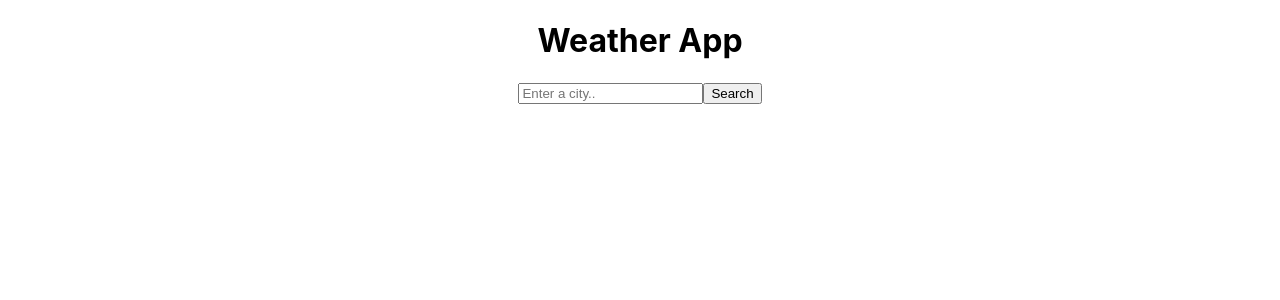
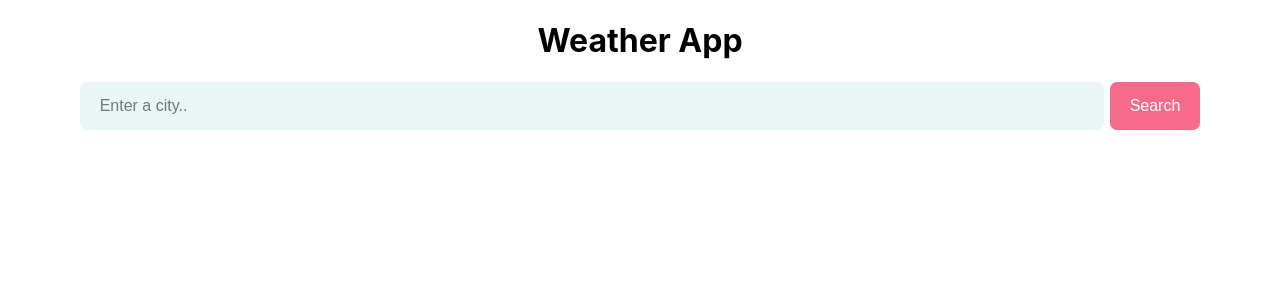
Before and after one commit to melania7730/react-weather-app-week4homework, a React (Create React App) app: page / in a window 1280 px wide. Shown: the top 300 px of the page. Built offline with nearby package versions, Linux system fonts and the light colour scheme.

Commit message:
Added Search css file

```diff
--- a/src/App.js
+++ b/src/App.js
@@ -9,5 +9,4 @@ function App() {
     </div>
   );
 }
-
 export default App;
--- /dev/null
+++ b/src/Search.css
@@ -0,0 +1,17 @@
+.form-city {
+  background-color: #eaf6f6;
+  border: none;
+  border-radius: 7px;
+  width: 80%;
+  padding: 15px 20px;
+  font-size: 16px;
+}
+.form-button {
+  background-color: #f76b8a;
+  border: none;
+  border-radius: 7px;
+  padding: 15px 20px;
+  font-size: 16px;
+  color: #fcfefe;
+  margin-left: 6px;
+}
--- a/src/Search.js
+++ b/src/Search.js
@@ -1,5 +1,6 @@
 import React, { useState } from "react";
 import axios from "axios";
+import "./Search.css";
 
 function Search() {
   const [city, setCity] = useState("");
@@ -16,7 +17,6 @@ function Search() {
       description: response.data.weather[0].description,
     });
   }
-
   function handleSearch(event) {
     event.preventDefault();
     let apiKey = "72f2ed2ea6be925ebac9cd943aeca284";
@@ -24,15 +24,21 @@ function Search() {
     let apiUrl = `https://api.openweathermap.org/data/2.5/weather?q=${city}&APPID=${apiKey}&units=${apiUnit}`;
     axios.get(apiUrl).then(showTemperature);
   }
-
   function updateCity(event) {
     setCity(event.target.value);
   }
 
   let form = (
     <form onSubmit={handleSearch}>
-      <input type="search" placeholder="Enter a city.." onChange={updateCity} />
-      <button type="Submit">Search</button>
+      <input
+        className="form-city"
+        type="search"
+        placeholder="Enter a city.."
+        onChange={updateCity}
+      />
+      <button className="form-button" type="Submit">
+        Search
+      </button>
     </form>
   );
 
```
